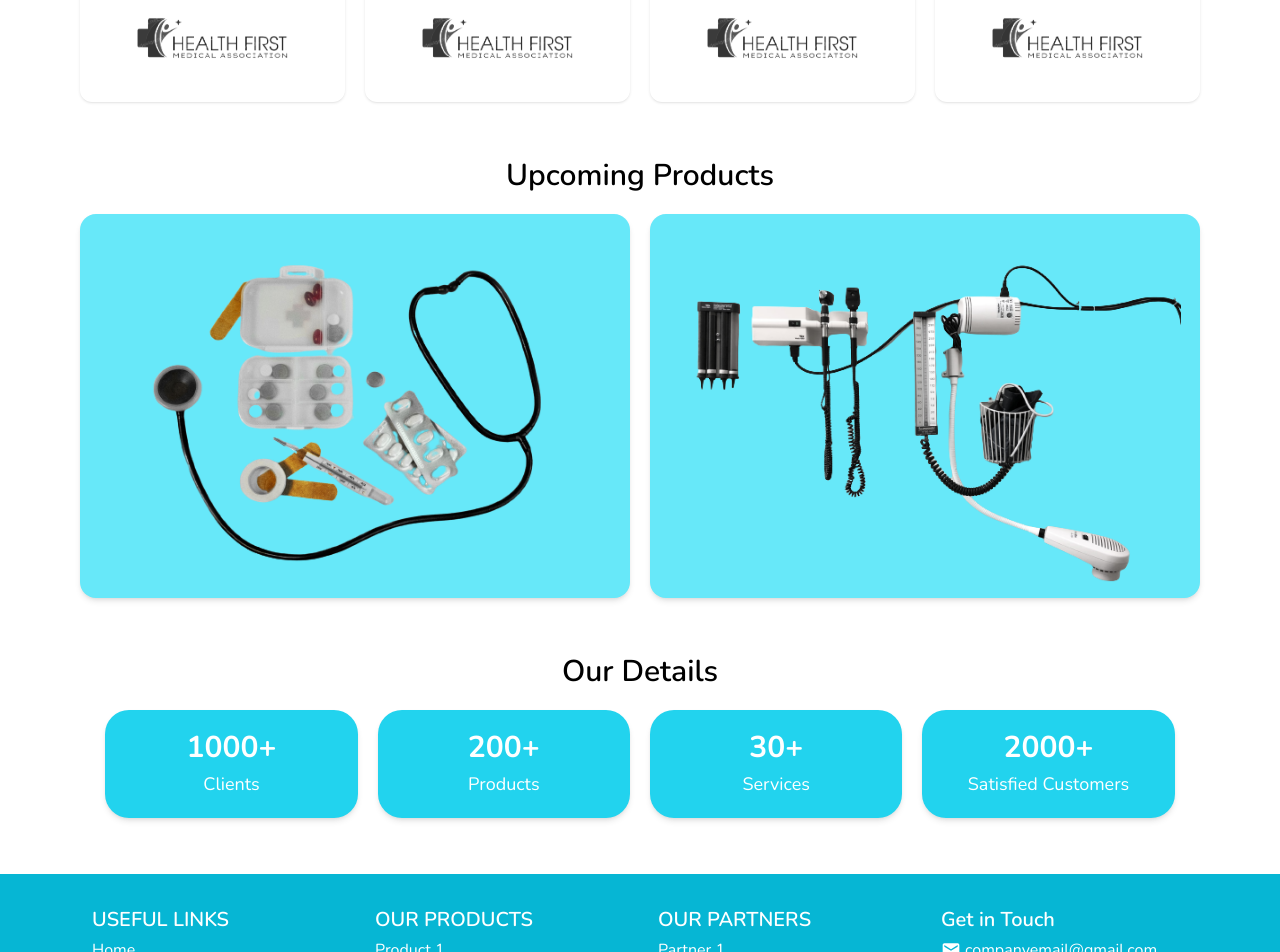
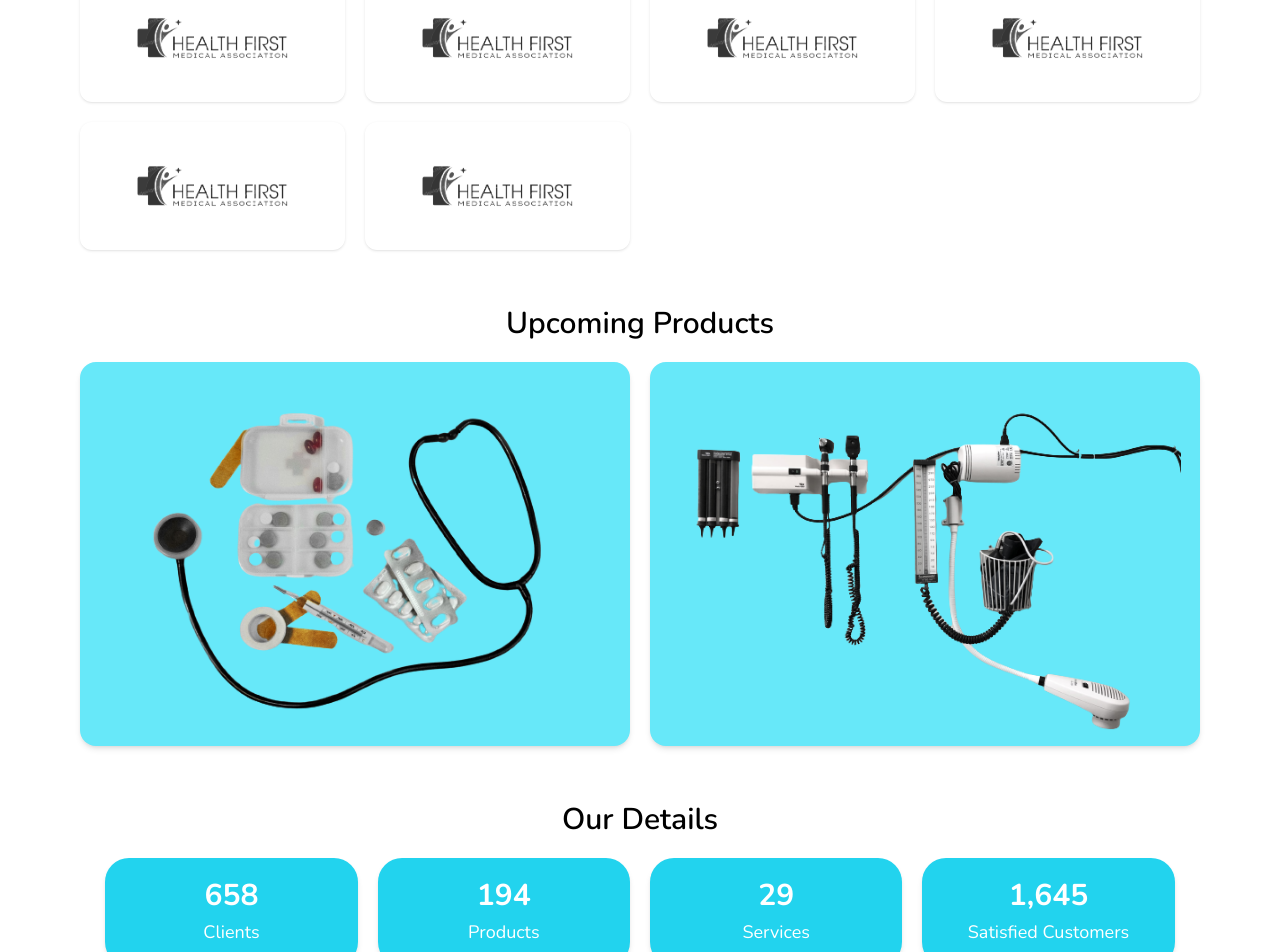
Before and after one commit to ashimmaharjan/ksi-international, a React (Create React App) app: page / in a window 1280 px wide. Shown: the part 1920-2872 px from the top of the page. Built offline with nearby package versions, Linux system fonts and the light colour scheme.

Commit message:
Counter Added

```diff
--- a/package.json
+++ b/package.json
@@ -12,6 +12,7 @@
     "react-icons": "^4.3.1",
     "react-scripts": "5.0.0",
     "react-slick": "^0.28.1",
+    "react-visibility-sensor": "^5.1.1",
     "slick-carousel": "^1.8.1",
     "web-vitals": "^2.1.2"
   },
--- a/src/components/OurDetails.js
+++ b/src/components/OurDetails.js
@@ -1,4 +1,5 @@
-
+import CountUp from 'react-countup';
+import VisibilitySensor from 'react-visibility-sensor';
 
 const OurDetails = () => {
 
@@ -21,7 +22,15 @@ const OurDetails = () => {
                     justify-center items-center py-5 transform
                      transition-all duration-500 ease-in-out
                        cursor-pointer hover:bg-gray-900 hover:text-cyan-400">
-                        <h1 className="text-xl md:text-3xl font-bold">{detail.number}+</h1>
+                        <h2>
+                            <CountUp start={0} end={detail.number} duration={5}>
+                                {({ countUpRef, start }) => (
+                                    <VisibilitySensor onChange={start}>
+                                        <span className='text-xl md:text-3xl font-bold' ref={countUpRef} />
+                                    </VisibilitySensor>
+                                )}
+                            </CountUp>
+                        </h2>
                         <h6 className="mt-1 text-sm md:text-lg"> {detail.detailOf} </h6>
                     </div>
                 ))}
--- a/src/components/OurPartners.js
+++ b/src/components/OurPartners.js
@@ -7,6 +7,8 @@ const OurPartners = () => {
         { id: '2', logo: Logo1 },
         { id: '3', logo: Logo1 },
         { id: '4', logo: Logo1 },
+        { id: '5', logo: Logo1 },
+        { id: '6', logo: Logo1 },
     ]
 
     return (
```
Also changed, not shown: 1 other file (tests, documents, lock files or other folders).
